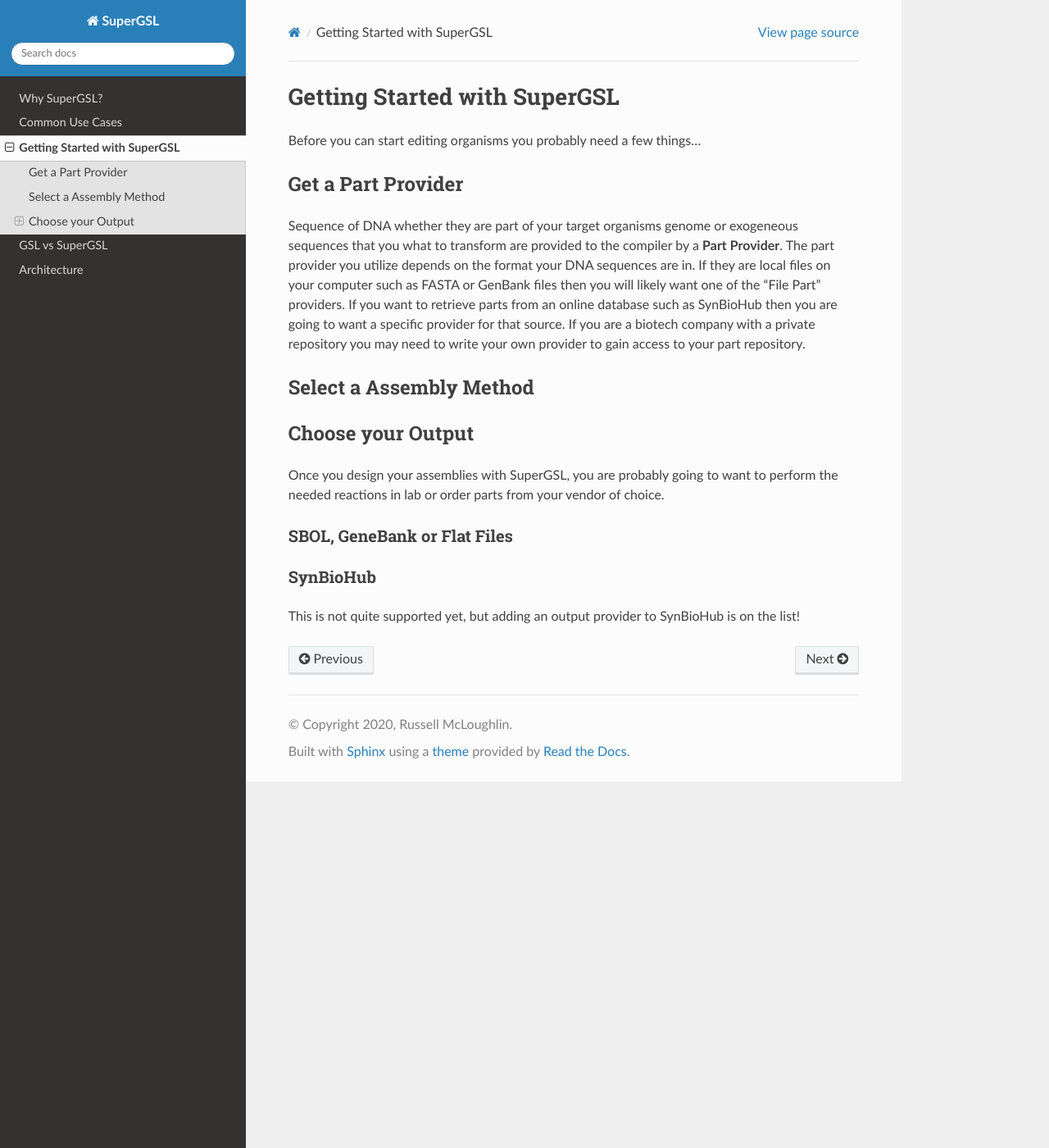
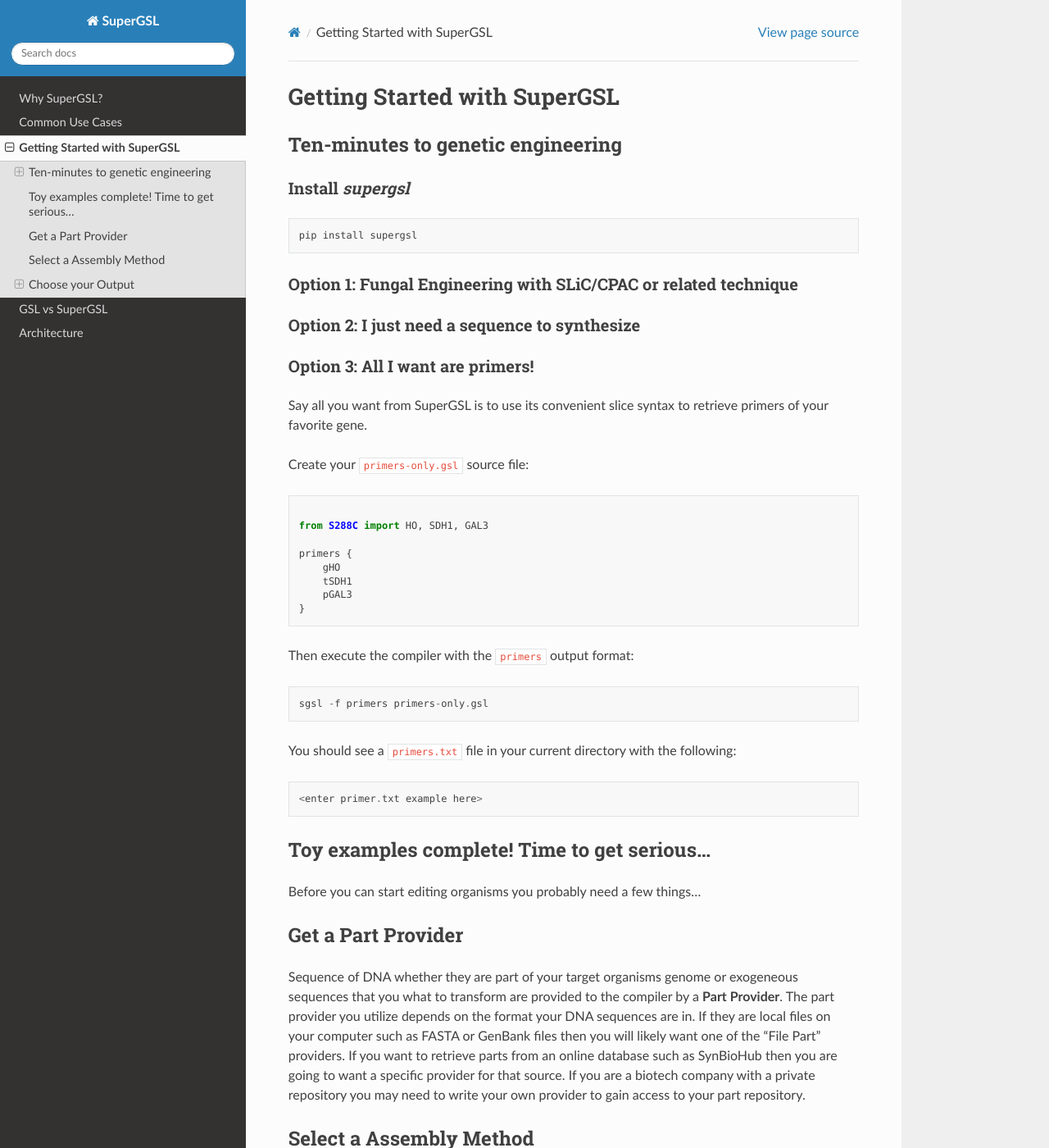
Before and after one commit to rmcl/supergsl, a Sphinx documentation site: the page built from docs/source/getting_started.md, in a window 1280 px wide and 1400 px high. Shown: the whole window at 82% size. Built offline with Sphinx 7.4.7 and the Read the Docs theme 2.0.0, drawn with Linux system fonts in a browser that asks for light colours.

Commit message:
Added some more introductory material.

````diff
--- a/docs/source/getting_started.md
+++ b/docs/source/getting_started.md
@@ -1,4 +1,52 @@
 # Getting Started with SuperGSL
+
+## Ten-minutes to genetic engineering
+
+### Install *supergsl*
+
+```
+pip install supergsl
+
+```
+
+### Option 1: Fungal Engineering with SLiC/CPAC or related technique
+
+
+
+### Option 2: I just need a sequence to synthesize
+
+
+
+### Option 3: All I want are primers!
+
+Say all you want from SuperGSL is to use its convenient slice syntax to retrieve primers of your favorite gene.
+
+Create your `primers-only.gsl` source file:
+```
+
+from S288C import HO, SDH1, GAL3
+
+primers {
+    gHO
+    tSDH1
+    pGAL3
+}
+```
+
+Then execute the compiler with the `primers` output format:
+
+```
+sgsl -f primers primers-only.gsl
+```
+
+You should see a `primers.txt` file in your current directory with the following:
+
+```
+<enter primer.txt example here>
+```
+
+
+## Toy examples complete! Time to get serious...
 
 Before you can start editing organisms you probably need a few things...
 
````
